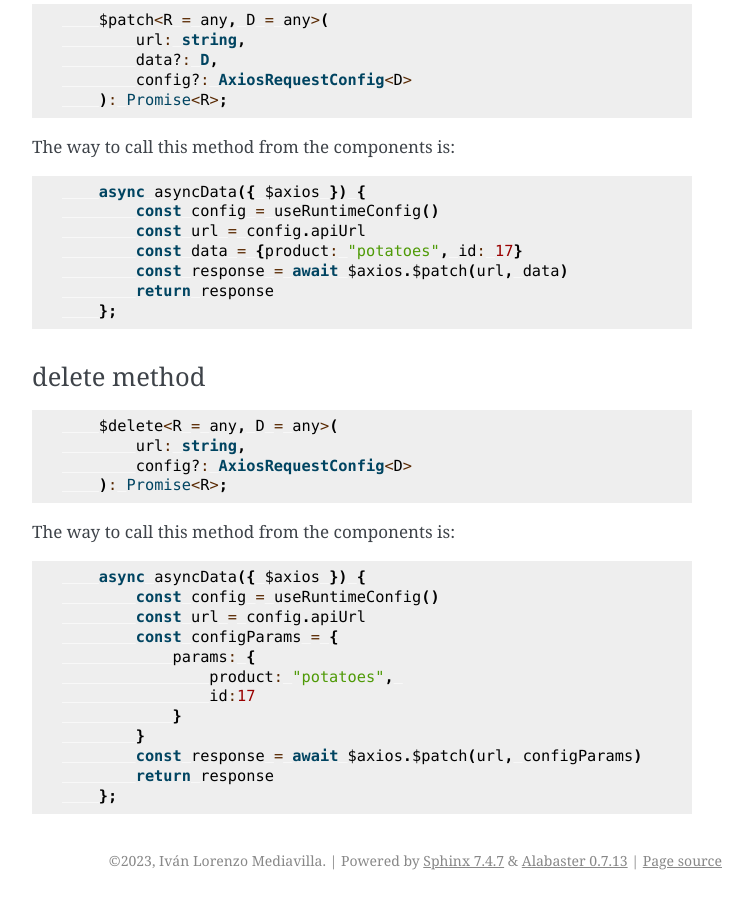
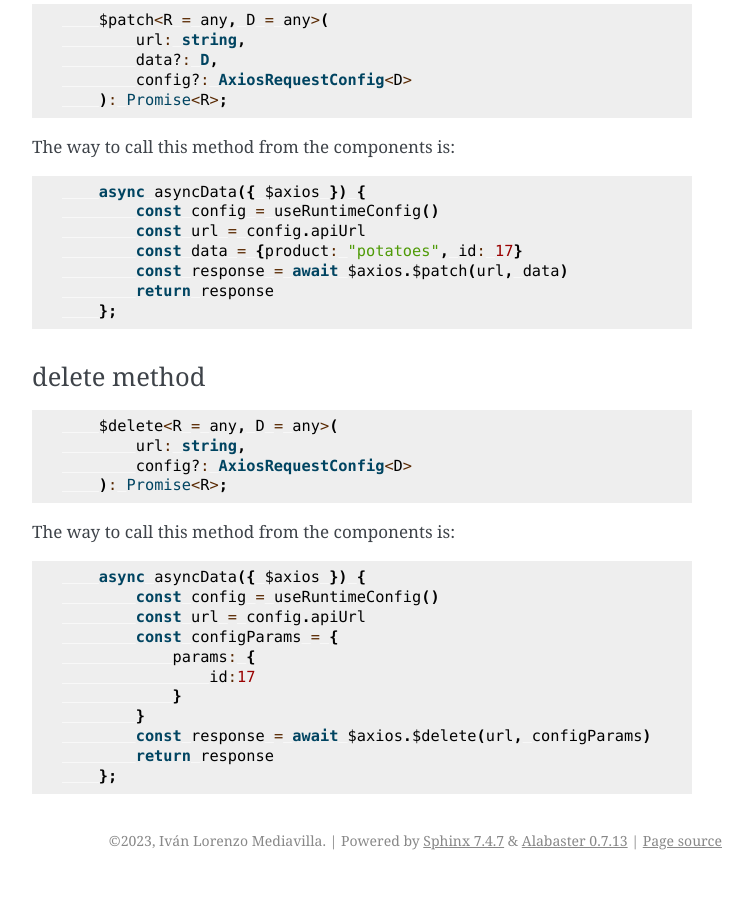
Before and after one commit to ModelW/axios-ts, a Sphinx documentation site: the page built from doc/source/methods.md, in a window 1280 px wide and 900 px high, scrolled down 1707 px. Shown: the whole window, without its empty margins (388-1141 px from the left). Built offline with Sphinx 7.4.7, drawn with Linux system fonts in a browser that asks for light colours.

Commit message:
fixed typo of methods

````diff
--- a/doc/source/methods.md
+++ b/doc/source/methods.md
@@ -104,11 +104,10 @@ The way to call this method from the components is:
         const url = config.apiUrl
         const configParams = {
             params: {
-                product: "potatoes",
                 id:17
             }
         }
-        const response = await $axios.$patch(url, configParams)
+        const response = await $axios.$delete(url, configParams)
         return response
     };
 ```
````
